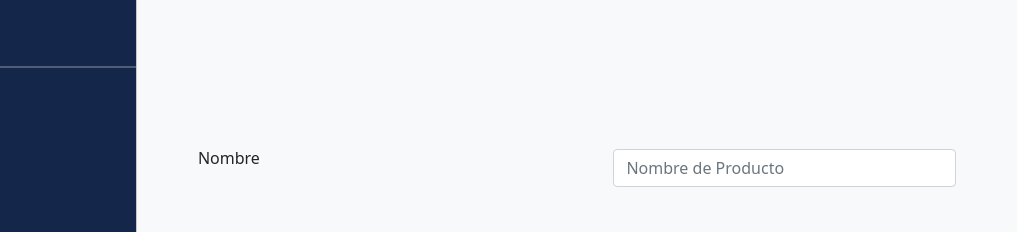
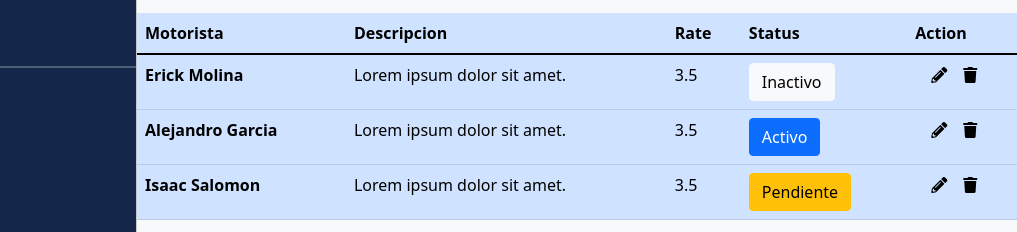
Before and after one commit to ErickMolina2003/Ez-Food-Admin-FE, a plain HTML site: page index.html in a window 1280 px wide. Shown: the part 57-289 px from the top of the page, 263-1280 px from the left. Drawn offline with nearby package versions, Linux system fonts and the light colour scheme.

Commit message:
motoristas completed

```diff
--- a/index.html
+++ b/index.html
@@ -290,7 +290,7 @@
 
         <!-- AGREGAR PRODUCTOS -->
 
-        <div class="agregar-productos" style="height: 100%; padding-top: 10%;">
+        <!-- <div class="agregar-productos" style="height: 100%; padding-top: 10%;">
             <div class="container">
                 <div class="row justify-content-evenly my-5">
                     <div class="col-5">
@@ -346,6 +346,45 @@
                     </div>
                 </div>
             </div>
+        </div> -->
+
+        <!-- MOTORISTAS -->
+
+        <div class="motoristas">
+            <table class="table table-primary motoristas-tabla">
+                <thead>
+                    <tr>
+                        <th scope="col">Motorista</th>
+                        <th scope="col">Descripcion</th>
+                        <th scope="col">Rate</th>
+                        <th scope="col">Status</th>
+                        <th scope="col">Action</th>
+                    </tr>
+                </thead>
+                <tbody>
+                    <tr>
+                        <th scope="row">Erick Molina</th>
+                        <td>Lorem ipsum dolor sit amet.</td>
+                        <td>3.5</td>
+                        <td><button type="button" class="btn btn-light">Inactivo</button></td>
+                        <td><i class="fas fa-pencil-alt px-3"></i><i class="fa fa-trash"></i></td>
+                    </tr>
+                    <tr>
+                        <th scope="row">Alejandro Garcia</th>
+                        <td>Lorem ipsum dolor sit amet.</td>
+                        <td>3.5</td>
+                        <td><button type="button" class="btn btn-primary">Activo</button></td>
+                        <td><i class="fas fa-pencil-alt px-3"></i><i class="fa fa-trash"></i></td>
+                    </tr>
+                    <tr>
+                        <th scope="row">Isaac Salomon</th>
+                        <td>Lorem ipsum dolor sit amet.</td>
+                        <td>3.5</td>
+                        <td><button type="button" class="btn btn-warning">Pendiente</button></td>
+                        <td><i class="fas fa-pencil-alt px-3"></i><i class="fa fa-trash"></i></td>
+                    </tr>
+                </tbody>
+            </table>
         </div>
 
 
```
